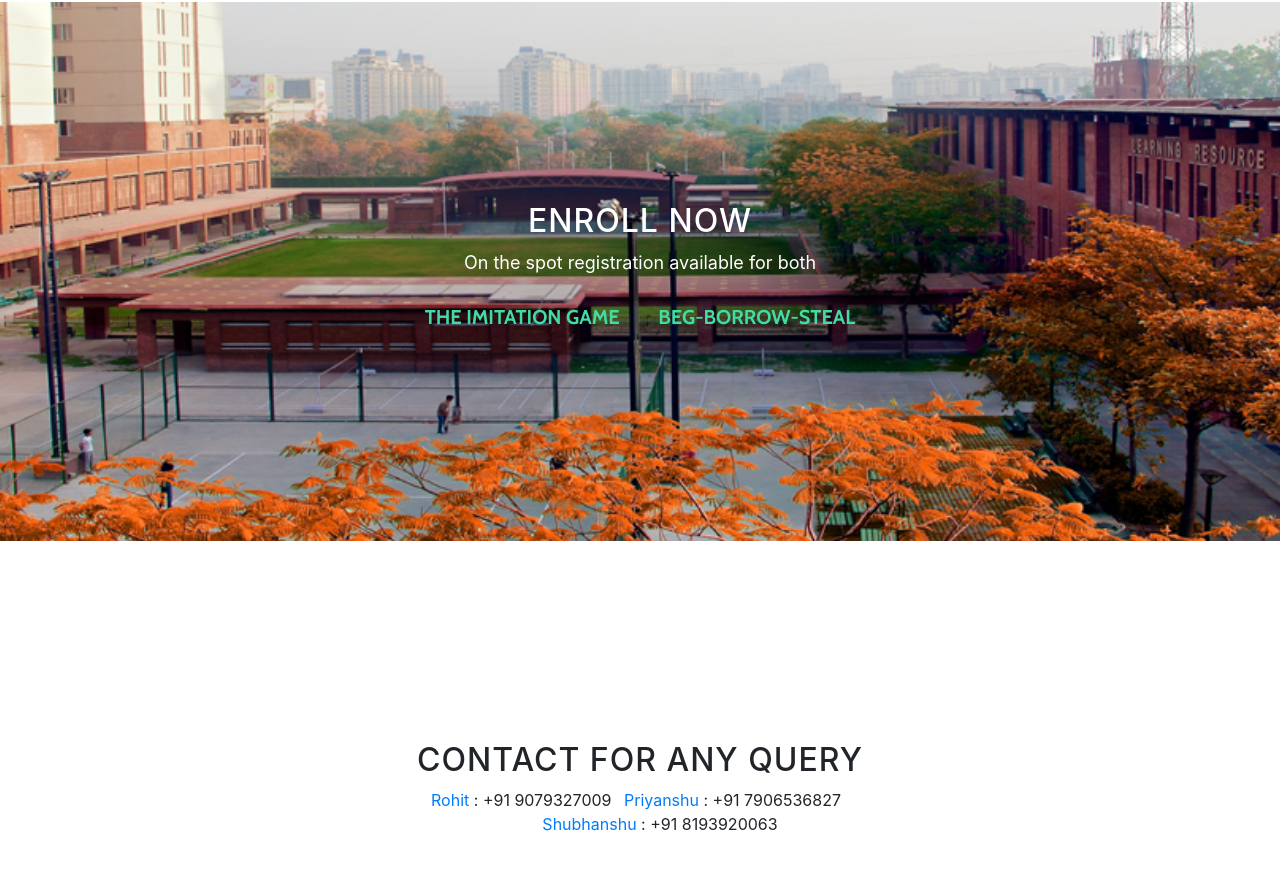
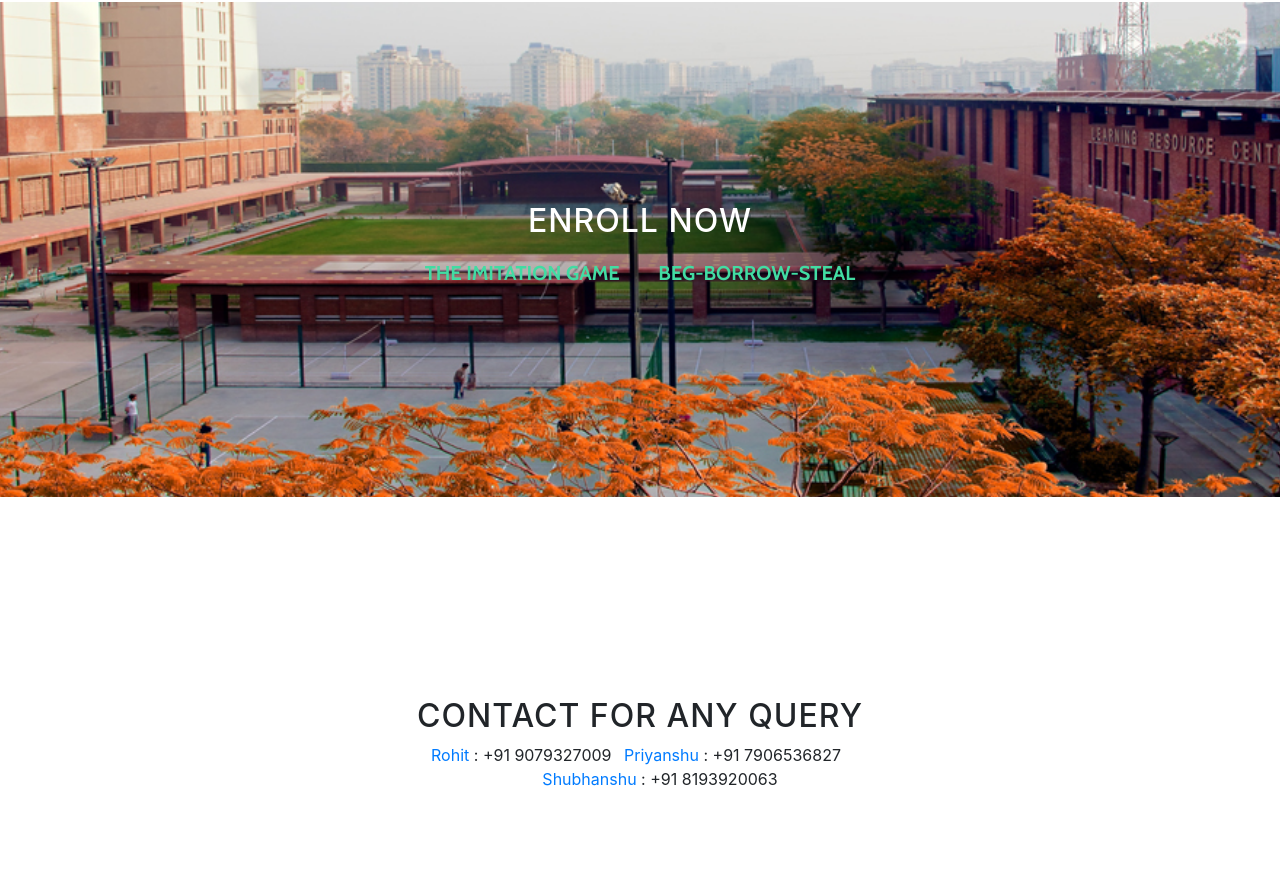
Before and after one commit to rohitjain00/Impressions-18, a website with bundled scripts: page index.html in a window 1280 px wide. Shown: the part 2497-3366 px from the top of the page. Built offline with nearby package versions, Linux system fonts and the light colour scheme.

Commit message:
completed

```diff
--- a/index.html
+++ b/index.html
@@ -124,7 +124,6 @@
       <div class="container">
         <div class="col-lg-8 mx-auto">
           <h2>ENROLL NOW</h2>
-          <p>On the spot registration available for both</p>
           <a href="https://goo.gl/forms/CkvyP3lmz73hbjlh2" class="btn btn-default btn-lg" target="_blank">THE IMITATION GAME</a>
           <a href="https://goo.gl/forms/DVhzfrUYU4hH3WX33" class="btn btn-default btn-lg" target="_blank">BEG-BORROW-STEAL</a>
         </div>
```
